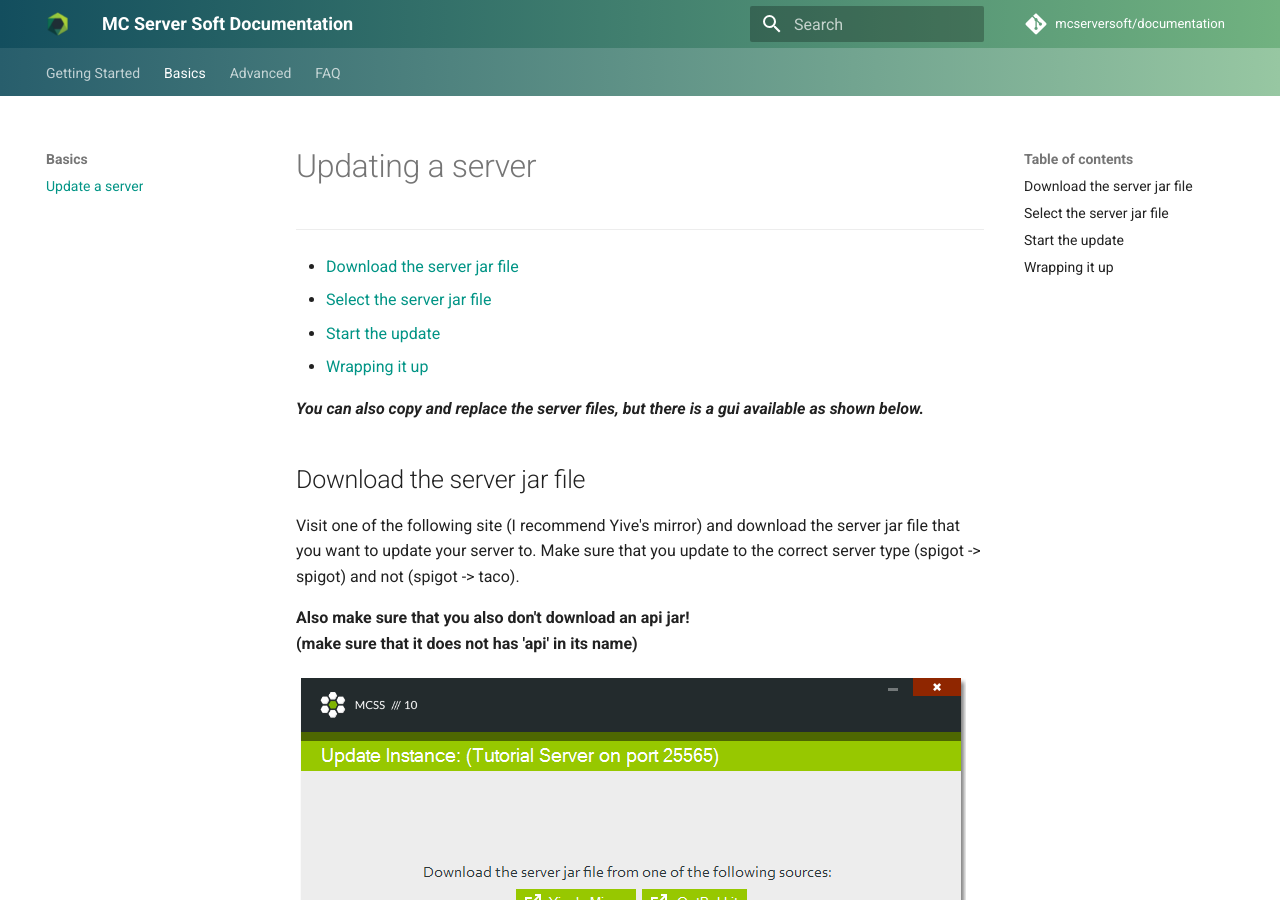
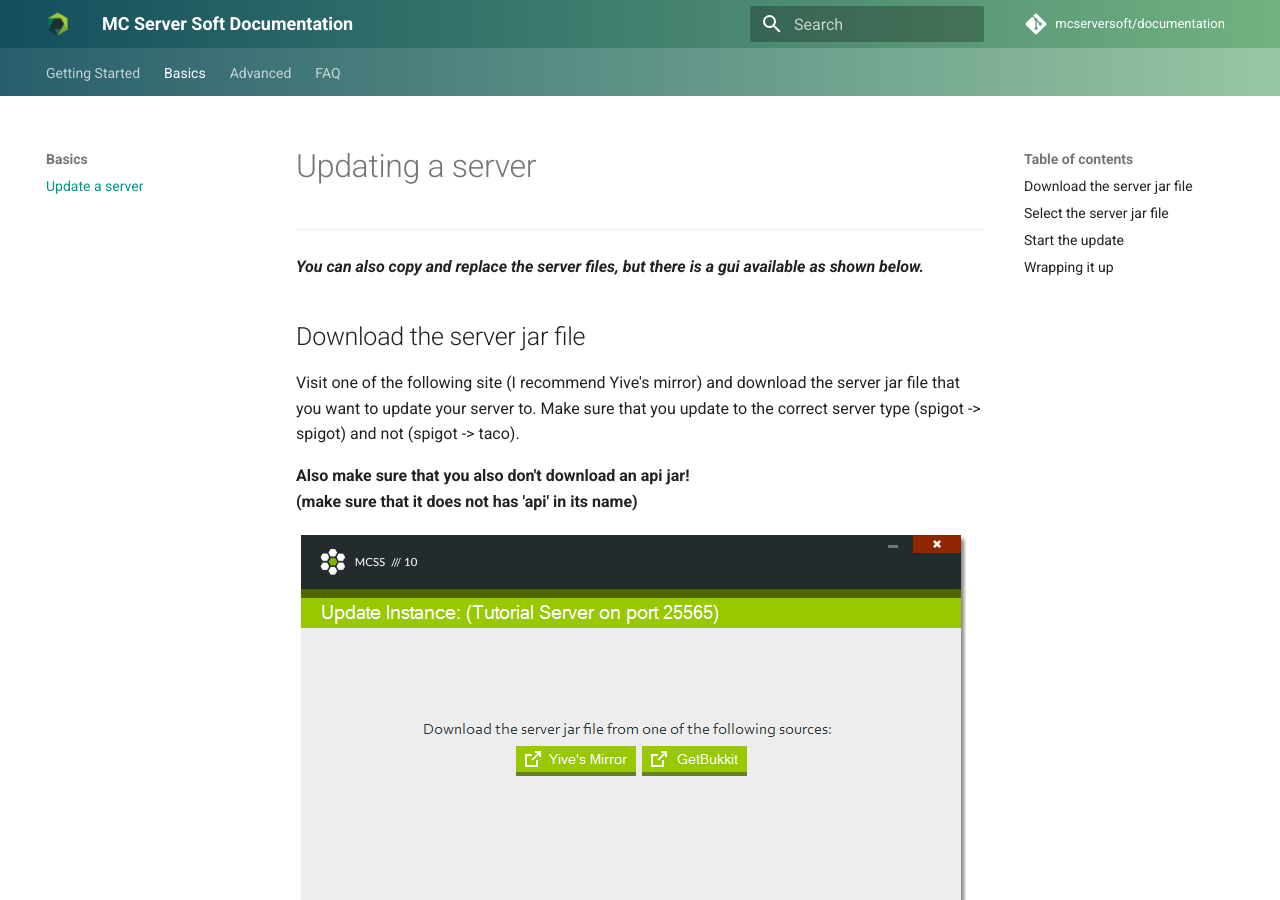
Before and after one commit to mcserversoft/documentation, an MkDocs documentation site: the page built from docs/update-server.md, in a window 1280 px wide and 900 px high. Built offline with MkDocs 1.6.1 and Material for MkDocs 9.7.7, drawn with Linux system fonts in a browser that asks for light colours; comment, search, counter and statistics services are not loaded.

Commit message:
Update update-server.md
Removed extra table of contents

```diff
--- a/docs/update-server.md
+++ b/docs/update-server.md
@@ -2,14 +2,8 @@
 
 ---
 
-*   [Download the server jar file](#download-the-server-jar-file)
-*   [Select the server jar file](#select-the-server-jar-file)
-*   [Start the update](#start-the-update)
-*   [Wrapping it up](#wrapping-it-up)
-
 ***You can also copy and replace the server files, but there is a gui available as shown below.***
 
-<a name="download-the-server-jar-file"></a>
 ## Download the server jar file
 
 Visit one of the following site (I recommend Yive's mirror) and download the server jar file that you want to update your server to. Make sure that you update to the correct server type (spigot -> spigot) and not (spigot -> taco).
@@ -18,21 +12,18 @@ Visit one of the following site (I recommend Yive's mirror) and download the ser
 
 ![Screenshot of the Update Instance window](assets/screenshots/update_server_links.png)
 
-<a name="elect-the-server-jar-file"></a>
 ## Select the server jar file
 
 Now it's time to select the server jar file you downloaded in the previous step. You can either drop it onto the form or you can browse for it with the 'Select file' option.
 
 ![Screenshot of the Update Instance window where you can select your server file](assets/screenshots/update_server_files.png)
 
-<a name="start-the-update"></a>
 ## Start the update
 
 Click 'Update' to start the process. This won't take long.
 
 ![Screenshot of the Update Instance window with an update button where you can update the selected server file](assets/screenshots/update_server_update.png)
 
-<a name="wrapping-it-up"></a>
 ## Wrapping it up
 
 All done! Wasn't that easy?
```
